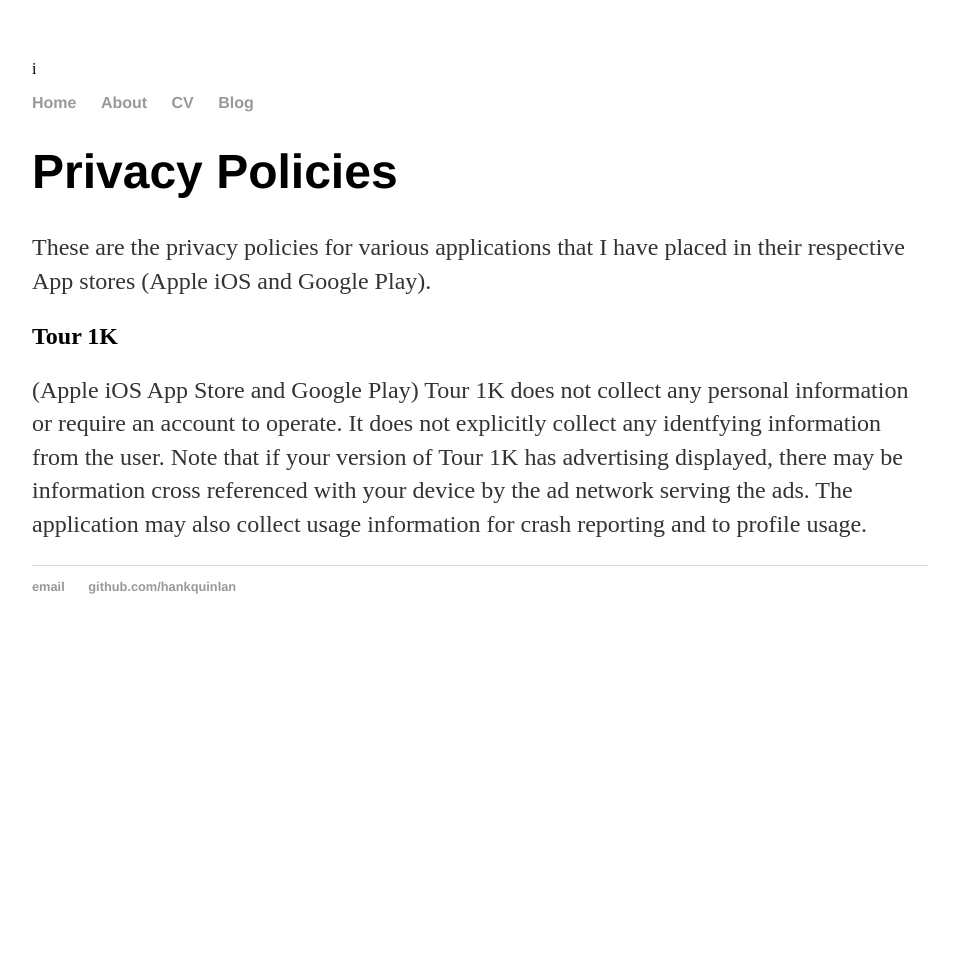
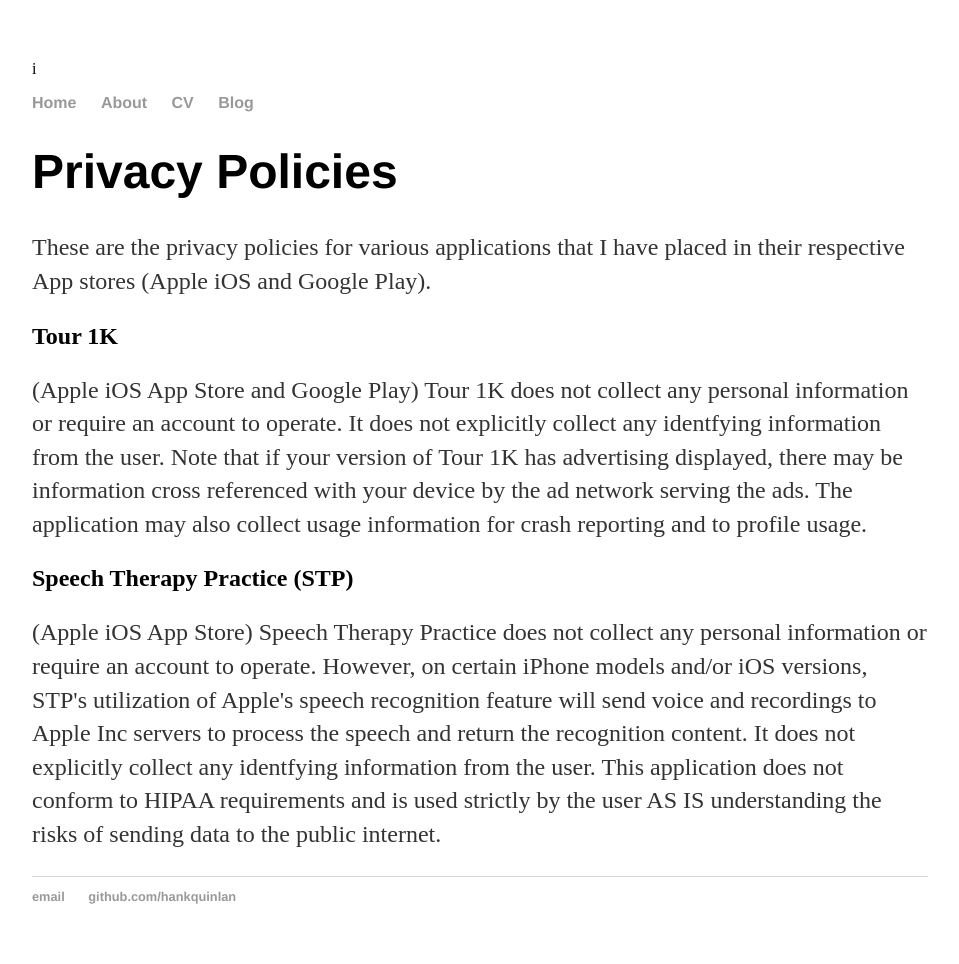
Before and after one commit to ccwu/ccwu.github.io, a Jekyll site: the page built from privacy.html, in a window 1280 px wide. Shown: the whole page, without its empty margins (160-1119 px from the left). Built offline with Jekyll 4.4.1, drawn with Linux system fonts in a browser that asks for light colours; before the commit the page ends 900 px from its top, so only the background shows below that.

Commit message:
Update privacy.html for STP
Add policy for STP

```diff
--- a/privacy.html
+++ b/privacy.html
@@ -7,4 +7,6 @@ title: Privacy Policies
 	<P>These are the privacy policies for various applications that I have placed in their respective App stores (Apple iOS and Google Play).</P>
   <h2>Tour 1K</h2>
   <p>(Apple iOS App Store and Google Play) Tour 1K does not collect any personal information or require an account to operate. It does not explicitly collect any identfying information from the user. Note that if your version of Tour 1K has advertising displayed, there may be information cross referenced with your device by the ad network serving the ads. The application may also collect usage information for crash reporting and to profile usage.</P>
+  <h2>Speech Therapy Practice (STP)</h2>
+  <p>(Apple iOS App Store) Speech Therapy Practice does not collect any personal information or require an account to operate. However, on certain iPhone models and/or iOS versions, STP's utilization of Apple's speech recognition feature will send voice and recordings to Apple Inc servers to process the speech and return the recognition content. It does not explicitly collect any identfying information from the user. This application does not conform to HIPAA requirements and is used strictly by the user AS IS understanding the risks of sending data to the public internet.</P>
 </div><!-- /.blurb -->
```
